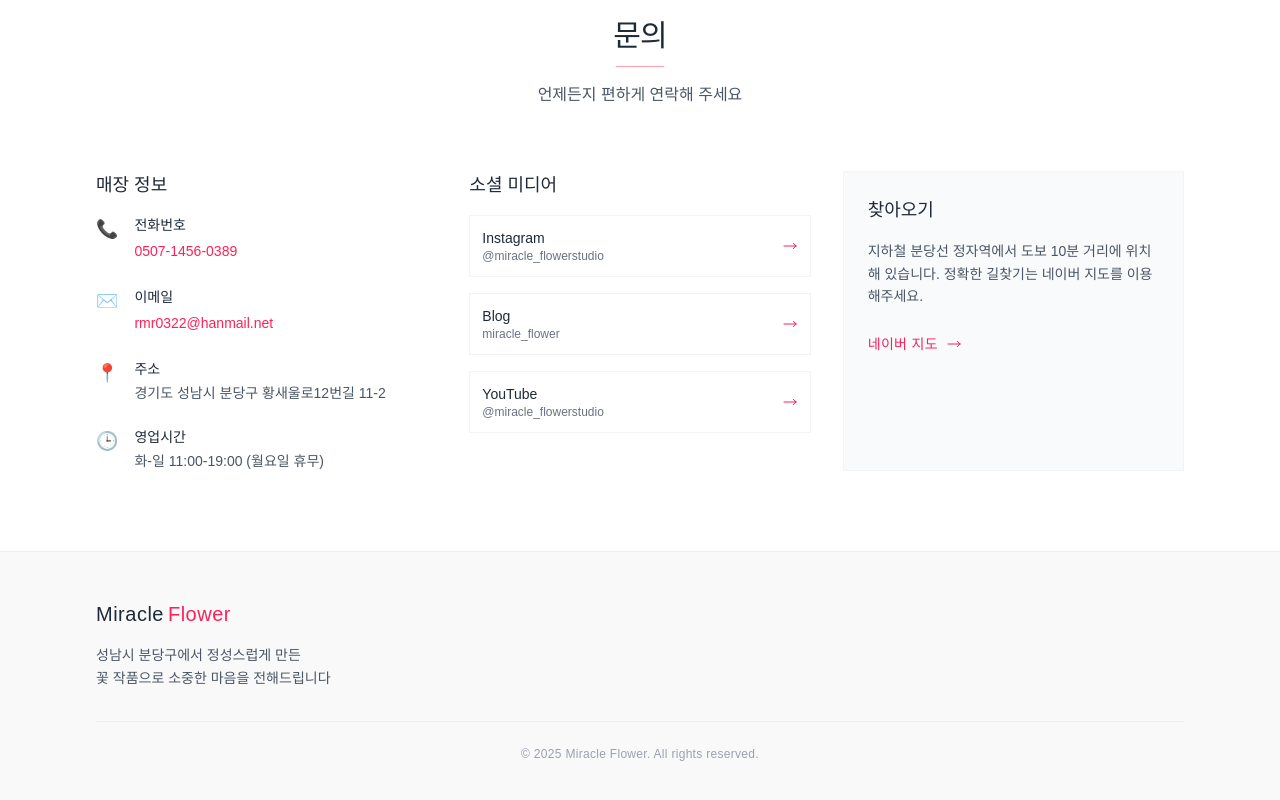
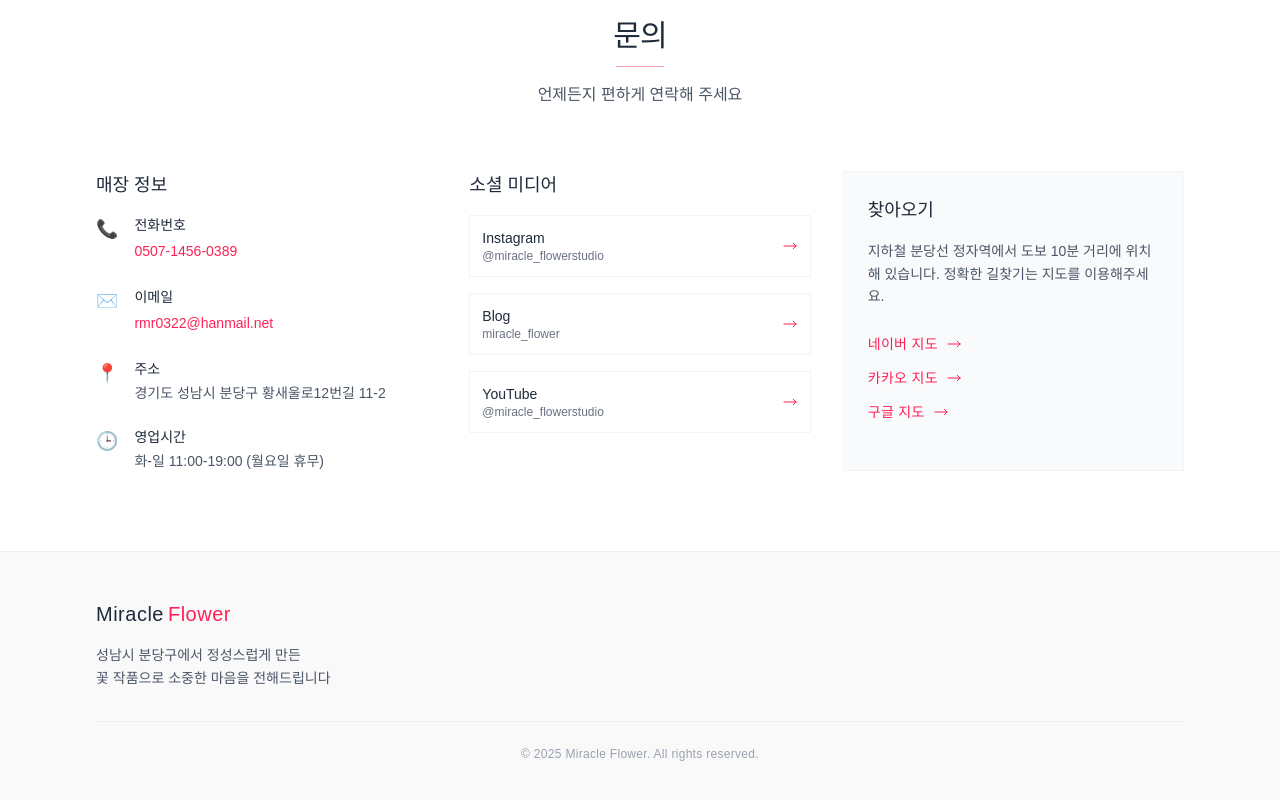
Before and after one commit to apple77y/miracle, a Next.js app: page / in a window 1280 px wide. Shown: the part 3189-3989 px from the top of the page. Built offline with nearby package versions, Linux system fonts and the light colour scheme.

Commit message:
Add kakao map & google map

```diff
--- a/src/components/Contact.tsx
+++ b/src/components/Contact.tsx
@@ -99,12 +99,29 @@ export default function Contact() {
             <h4 className="text-lg font-medium text-gray-800 mb-4">찾아오기</h4>
             <p className="text-sm text-gray-600 font-light mb-6 leading-relaxed">
               지하철 분당선 정자역에서 도보 10분 거리에 위치해 있습니다.
-              정확한 길찾기는 네이버 지도를 이용해주세요.
+              정확한 길찾기는 지도를 이용해주세요.
             </p>
+            <div className="space-y-3">
               <a href="https://naver.me/GTnuWfmH"
                  target="_blank" rel="noopener noreferrer"
-               className="inline-flex items-center text-rose-500 hover:text-rose-600 transition-colors font-medium text-sm tracking-wide group">
+                 className="inline-flex items-center text-rose-500 hover:text-rose-600 transition-colors font-medium text-sm tracking-wide group w-full">
                 네이버 지도
+                <svg className="w-4 h-4 ml-2 group-hover:translate-x-1 transition-transform" fill="none" stroke="currentColor" viewBox="0 0 24 24">
+                  <path strokeLinecap="round" strokeLinejoin="round" strokeWidth={1.5} d="M17 8l4 4m0 0l-4 4m4-4H3" />
+                </svg>
+              </a>
+              <a href="https://place.map.kakao.com/86003378"
+                 target="_blank" rel="noopener noreferrer"
+                 className="inline-flex items-center text-rose-500 hover:text-rose-600 transition-colors font-medium text-sm tracking-wide group w-full">
+                카카오 지도
+                <svg className="w-4 h-4 ml-2 group-hover:translate-x-1 transition-transform" fill="none" stroke="currentColor" viewBox="0 0 24 24">
+                  <path strokeLinecap="round" strokeLinejoin="round" strokeWidth={1.5} d="M17 8l4 4m0 0l-4 4m4-4H3" />
+                </svg>
+              </a>
+              <a href="https://maps.app.goo.gl/LBKyuJShj3owcW949"
+                 target="_blank" rel="noopener noreferrer"
+                 className="inline-flex items-center text-rose-500 hover:text-rose-600 transition-colors font-medium text-sm tracking-wide group w-full">
+                구글 지도
                 <svg className="w-4 h-4 ml-2 group-hover:translate-x-1 transition-transform" fill="none" stroke="currentColor" viewBox="0 0 24 24">
                   <path strokeLinecap="round" strokeLinejoin="round" strokeWidth={1.5} d="M17 8l4 4m0 0l-4 4m4-4H3" />
                 </svg>
@@ -112,6 +129,7 @@ export default function Contact() {
             </div>
           </div>
         </div>
+      </div>
     </section>
   );
 }
```
Lines whose indentation alone changed are shown as unchanged.
